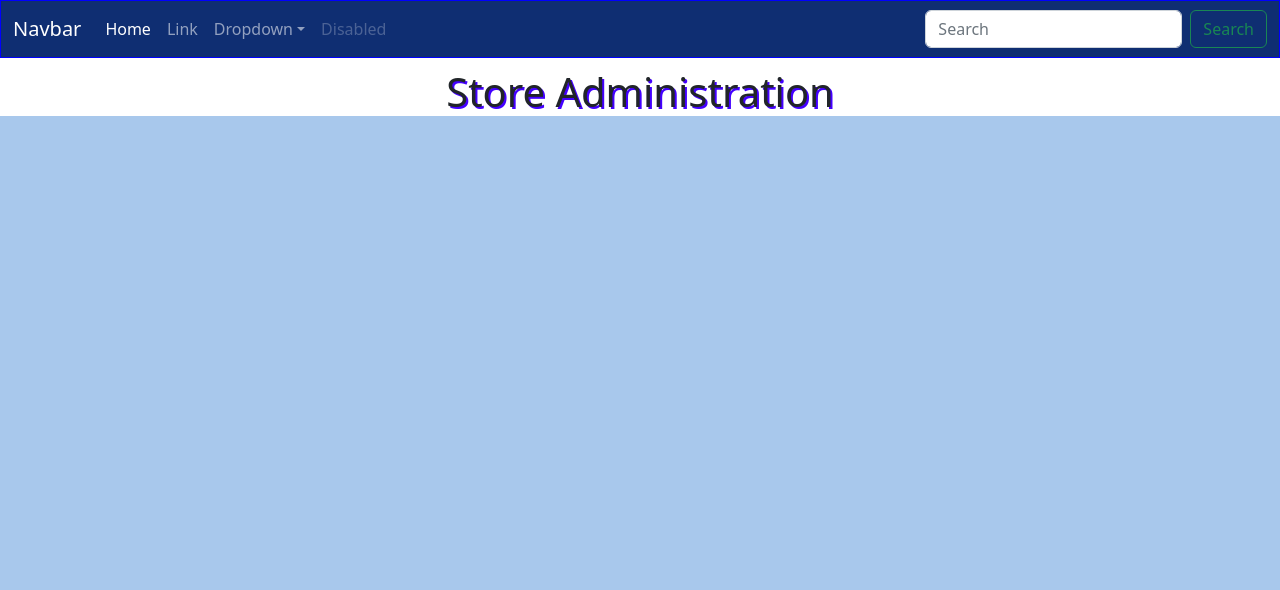
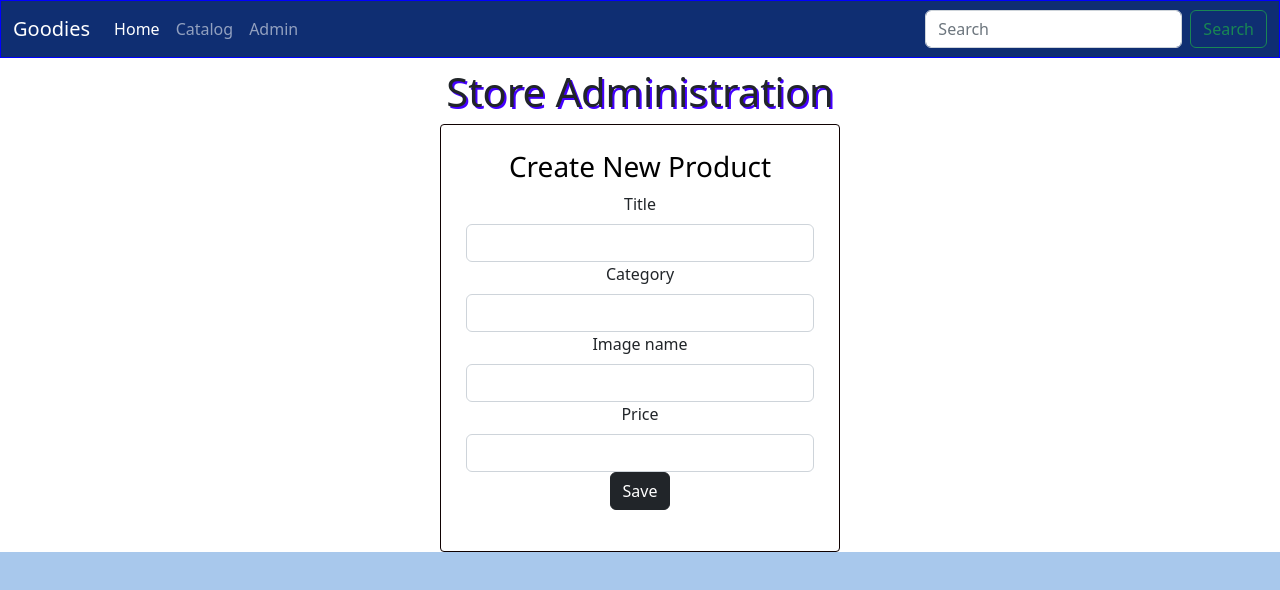
Before and after one commit to HetheAllemand/react-goodies, a React (Create React App) app: page /admin in a window 1280 px wide. Shown: the top 590 px of the page. Built offline with nearby package versions, Linux system fonts and the light colour scheme.

Commit message:
109.2 admin pages

```diff
--- a/public/index.html
+++ b/public/index.html
@@ -24,7 +24,7 @@
       work correctly both with client-side routing and a non-root public URL.
       Learn how to configure a non-root public URL by running `npm run build`.
     -->
-    <title>React App</title>
+    <title>Goodies</title>
   </head>
   <body>
     <noscript>You need to enable JavaScript to run this app.</noscript>
--- /dev/null
+++ b/src/components/adminProducts.css
@@ -0,0 +1,18 @@
+
+.ad-products {
+    display: block;
+    width: 400px;
+    border: 1px solid rgb(15, 1, 1);
+    border-radius: 4px;
+    padding: 25px
+}
+
+.ad-products h3 {
+    color: black;
+    font-family: 'Segoe UI', sans-serif;
+}
+
+.admin .parent {
+    display: flex;
+    justify-content: space-around;
+}
--- /dev/null
+++ b/src/components/adminProducts.jsx
@@ -0,0 +1,58 @@
+import "./adminProducts.css";
+import { useState } from 'react';
+
+
+function AdminProducts() {
+    const [product, setProduct] = useState({});
+    const [allProducts, setAllProducts] = useState([]);
+
+    function textChanged(e) {
+        let text = e.target.value;
+        let attr = e.target.name;
+
+        let copy = {...product};
+        copy[attr] = text;
+        setProduct(copy);
+    }
+
+    function saveProduct() {
+        console.log(product);
+        //todo: fix price, string shold be a number
+
+        let copy = [...allProducts];
+        copy.push(product);
+        setAllProducts(copy);
+    }
+
+    return (<div className="ad-products">
+        <h3>Create New Product</h3>
+
+        <div className="my-control">
+            <label className='form-label'>Title</label>
+            <input name="title" onChange={textChanged} className='form-control' type="text"></input>
+        </div>
+        <div className="my-control">
+            <label className='form-label'>Category</label>
+            <input name="category" onChange={textChanged} className='form-control' type="text"></input>
+        </div>
+        <div className="my-control">
+            <label className='form-label'>Image name</label>
+            <input name="image" onChange={textChanged} className='form-control' type="text"></input>
+        </div>
+        <div className="my-control">
+            <label className='form-label'>Price</label>
+            <input name="price" onChange={textChanged} className='form-control' type="text"></input>
+        </div>
+        <div className="my-control center">
+            <button onClick={saveProduct} className='btn btn-dark'>Save</button>
+        </div>
+
+        <ul>
+        {allProducts.map(prod => <li key={prod.title}>{prod.title}</li>)}
+        </ul>
+    </div>)
+}
+
+
+
+export default AdminProducts;
--- a/src/components/navbar.jsx
+++ b/src/components/navbar.jsx
@@ -1,36 +1,28 @@
 
 import "./navbar.css";
+
+import {Link} from 'react-router-dom';
 
 function Navbar() {
     return (
         <nav className="navbar navbar-expand-lg navbar-dark bg-body-tertiary">
   <div className="container-fluid">
-    <a className="navbar-brand" href="#">Navbar</a>
+    <Link className="navbar-brand" to="/home">Goodies</Link>
     <button className="navbar-toggler" type="button" data-bs-toggle="collapse" data-bs-target="#navbarSupportedContent" aria-controls="navbarSupportedContent" aria-expanded="false" aria-label="Toggle navigation">
       <span className="navbar-toggler-icon"></span>
     </button>
     <div className="collapse navbar-collapse" id="navbarSupportedContent">
       <ul className="navbar-nav me-auto mb-2 mb-lg-0">
         <li className="nav-item">
-          <a className="nav-link active" aria-current="page" href="#">Home</a>
+          <Link className="nav-link active" aria-current="page" to="/home">Home</Link>
         </li>
         <li className="nav-item">
-          <a className="nav-link" href="#">Link</a>
-        </li>
-        <li className="nav-item dropdown">
-          <a className="nav-link dropdown-toggle" href="#" role="button" data-bs-toggle="dropdown" aria-expanded="false">
-            Dropdown
-          </a>
-          <ul className="dropdown-menu">
-            <li><a className="dropdown-item" href="#">Action</a></li>
-            <li><a className="dropdown-item" href="#">Another action</a></li>
-            <li><hr className="dropdown-divider"/></li>
-            <li><a className="dropdown-item" href="#">Something else here</a></li>
-          </ul>
+          <Link className="nav-link" to="/catalog">Catalog</Link>
         </li>
         <li className="nav-item">
-          <a className="nav-link disabled">Disabled</a>
+          <Link className="nav-link" to="/admin">Admin</Link>
         </li>
+
       </ul>
       <form className="d-flex" role="search">
         <input className="form-control me-2" type="search" placeholder="Search" aria-label="Search"/>
--- a/src/pages/admin.jsx
+++ b/src/pages/admin.jsx
@@ -1,9 +1,16 @@
+import AdminProducts from '../components/adminProducts';
 import './admin.css';
 
 function Admin() {
     return (
         <div className="admin">
             <h1>Store Administration</h1>
+
+            <div className="parent">
+
+            <AdminProducts></AdminProducts>
+
+            </div>
         </div>
     );
 }
--- a/src/pages/home.jsx
+++ b/src/pages/home.jsx
@@ -1,9 +1,12 @@
 import './home.css';
+import {Link} from 'react-router-dom';
 
 function Home() {
     return (
         <div className="home">
             <h1>Dem Goodies</h1>
+
+            <Link className='btn btn-primary' to="/catalog">Check our amazing catalog</Link>
         </div>
     );
 }
```
Also changed, not shown: src/components/adminCouponCode.jsx (added, +13 -0 lines), src/components/adminCouponCode.css (added).
